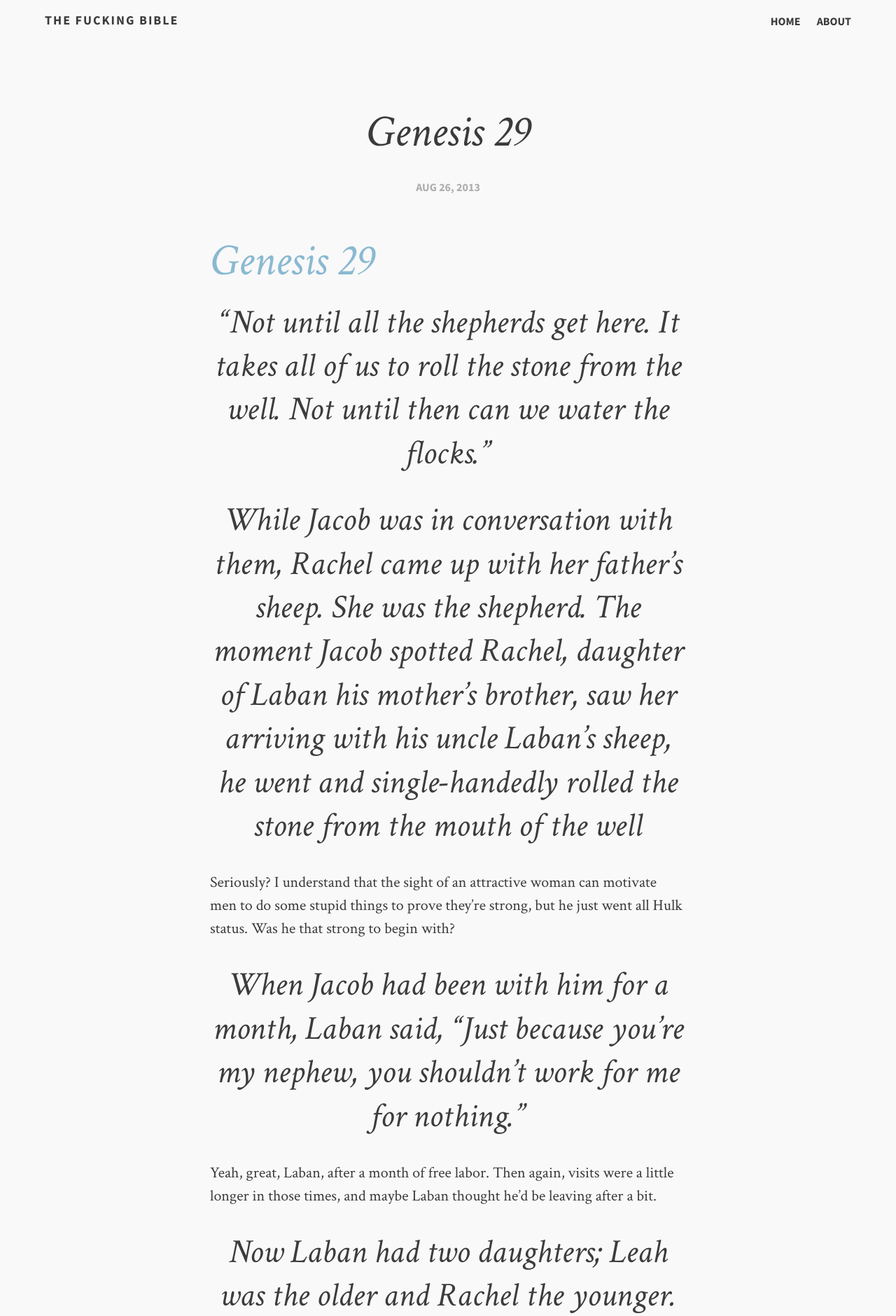
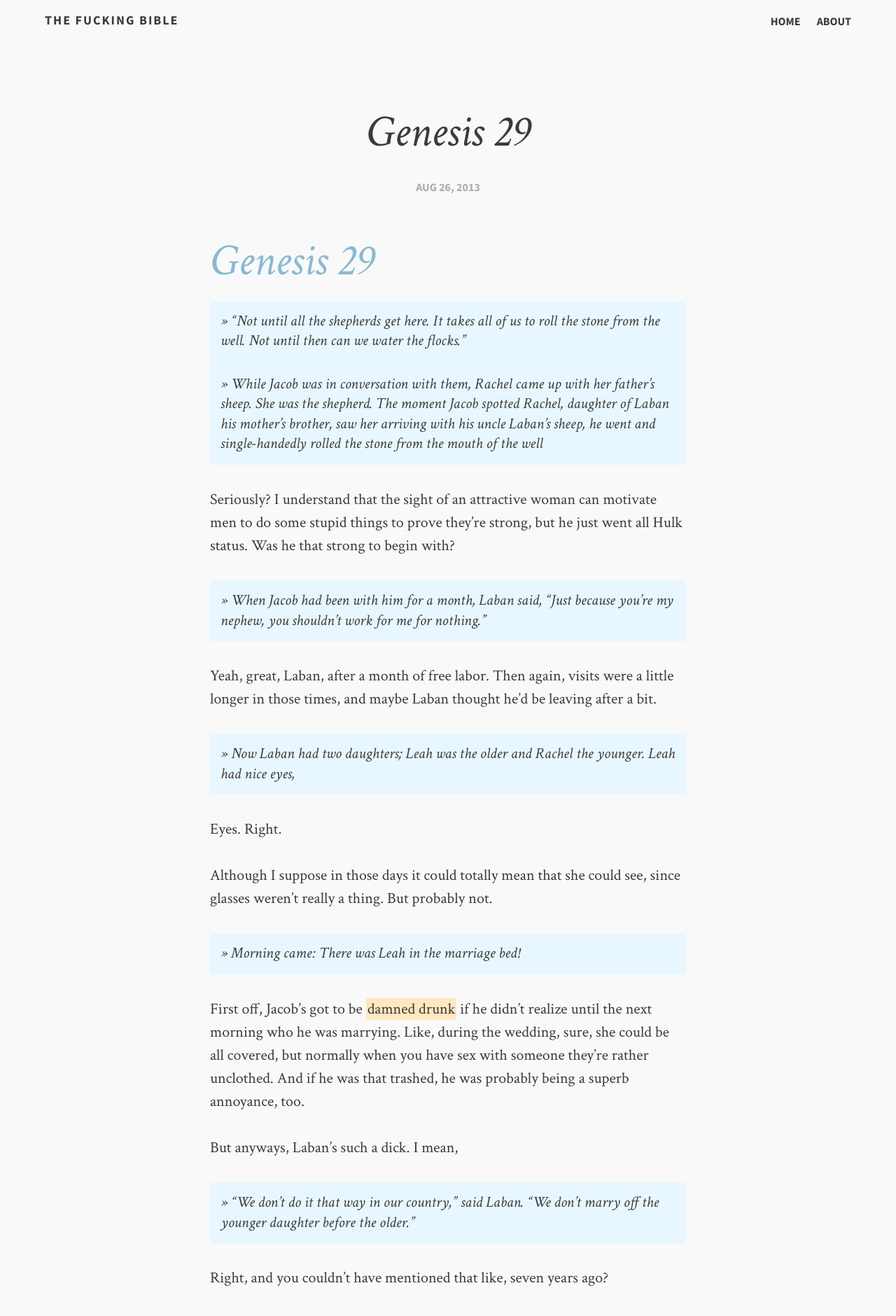
Before and after one commit to xiongchiamiov/thefuckingbible.com, a Jekyll site: the page built from _posts/2013-08-26-genesis-29.md, in a window 1280 px wide. Shown: the top 1880 px of the page at 70% size. Built offline with Jekyll 4.4.1, drawn with Linux system fonts in a browser that asks for light colours; comment, search, counter and statistics services are not loaded.

Commit message:
Restylize blockquotes.
In the original version of this template, blockquotes were obviously thought of
as something composed of only a few words, perhaps a sentence.  My quotes tend
to be more... blocky, however, and I don't particularly want a bunch of 48px
text filling up the page.

Since I made the text smaller, I decided it needed something else to mark it
off.  So, we've got raquo and some light blue background color, themed off the
link color.

```diff
--- a/assets/css/i.css
+++ b/assets/css/i.css
@@ -30,12 +30,22 @@ ul {
 
 blockquote, q {
   quotes: none;
+  background-color: #E8F7FF;
+  padding: 15px;
+}
+
+blockquote p:last-child {
+  margin-bottom: 0;
 }
 
 blockquote:before, blockquote:after,
 q:before, q:after {
   content: '';
   content: none;
+}
+
+blockquote p:before {
+  content: '» ';
 }
 
 :focus {
@@ -169,10 +179,6 @@ h6, .h6 {
   font-size: 12px;
 }
 
-blockquote, blockquote p {
-  font-size: 48px;
-}
-
 .archive input {
   font-size: 48px;
 }
@@ -295,7 +301,6 @@ small {
 blockquote, blockquote p {
   font-style: italic;
   line-height: 1.3em;
-  text-align: center;
   color: #3c3c3c;
   margin-bottom: 33px;
 }
```
